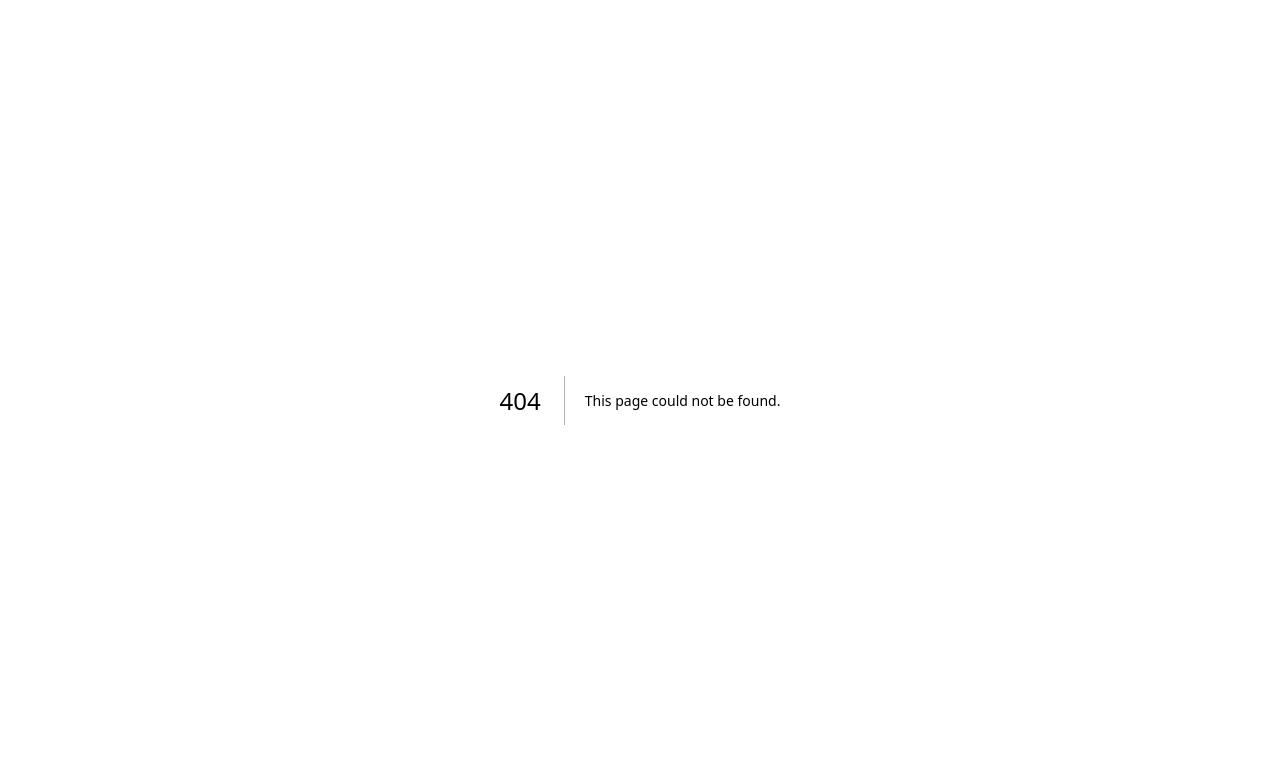
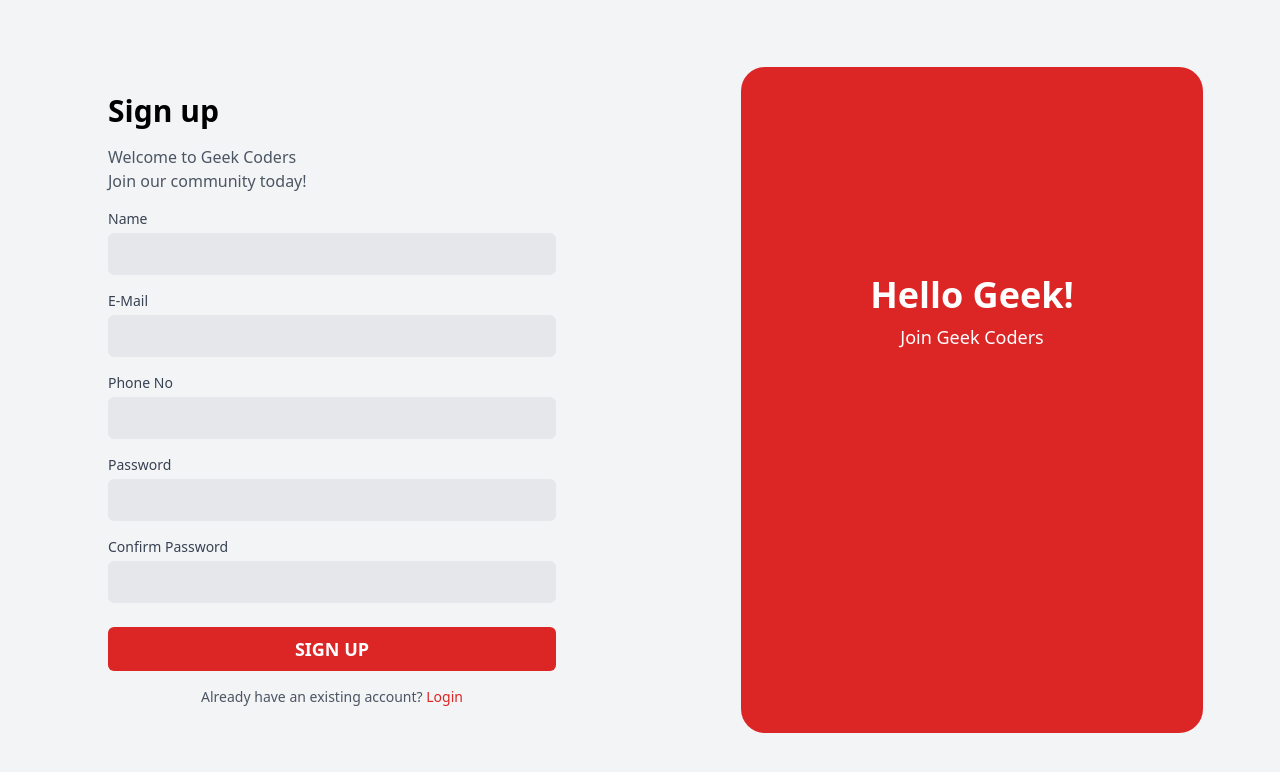
Before and after one commit to geekcoders-community/GeekCoders.Community, a Next.js app: page /signup in a window 1280 px wide. Before the commit this address had no page. Shown: the top 772 px of the page. Built offline with nearby package versions, Linux system fonts and the light colour scheme.

Commit message:
signup page

```diff
--- a/app/globals.css
+++ b/app/globals.css
@@ -1,27 +1,3 @@
 @tailwind base;
 @tailwind components;
 @tailwind utilities;
-
-:root {
-  --background: #ffffff;
-  --foreground: #171717;
-}
-
-@media (prefers-color-scheme: dark) {
-  :root {
-    --background: #0a0a0a;
-    --foreground: #ededed;
-  }
-}
-
-body {
-  color: var(--foreground);
-  background: var(--background);
-  font-family: Arial, Helvetica, sans-serif;
-}
-
-@layer utilities {
-  .text-balance {
-    text-wrap: balance;
-  }
-}
--- a/app/layout.js
+++ b/app/layout.js
@@ -1,16 +1,4 @@
-import localFont from "next/font/local";
 import "./globals.css";
-
-const geistSans = localFont({
-  src: "./fonts/GeistVF.woff",
-  variable: "--font-geist-sans",
-  weight: "100 900",
-});
-const geistMono = localFont({
-  src: "./fonts/GeistMonoVF.woff",
-  variable: "--font-geist-mono",
-  weight: "100 900",
-});
 
 export const metadata = {
   title: "Create Next App",
@@ -21,7 +9,7 @@
   return (
     <html lang="en">
       <body
-        className={`${geistSans.variable} ${geistMono.variable} antialiased`}
+        className='font-ClashDisplay'
       >
         {children}
       </body>
--- a/app/page.js
+++ b/app/page.js
@@ -1,101 +1,7 @@
-import Image from "next/image";
-
 export default function Home() {
   return (
-    <div className="grid grid-rows-[20px_1fr_20px] items-center justify-items-center min-h-screen p-8 pb-20 gap-16 sm:p-20 font-[family-name:var(--font-geist-sans)]">
-      <main className="flex flex-col gap-8 row-start-2 items-center sm:items-start">
-        <Image
-          className="dark:invert"
-          src="https://nextjs.org/icons/next.svg"
-          alt="Next.js logo"
-          width={180}
-          height={38}
-          priority
-        />
-        <ol className="list-inside list-decimal text-sm text-center sm:text-left font-[family-name:var(--font-geist-mono)]">
-          <li className="mb-2">
-            Get started by editing{" "}
-            <code className="bg-black/[.05] dark:bg-white/[.06] px-1 py-0.5 rounded font-semibold">
-              app/page.js
-            </code>
-            .
-          </li>
-          <li>Save and see your changes instantly.</li>
-        </ol>
-
-        <div className="flex gap-4 items-center flex-col sm:flex-row">
-          <a
-            className="rounded-full border border-solid border-transparent transition-colors flex items-center justify-center bg-foreground text-background gap-2 hover:bg-[#383838] dark:hover:bg-[#ccc] text-sm sm:text-base h-10 sm:h-12 px-4 sm:px-5"
-            href="https://vercel.com/new?utm_source=create-next-app&utm_medium=appdir-template-tw&utm_campaign=create-next-app"
-            target="_blank"
-            rel="noopener noreferrer"
-          >
-            <Image
-              className="dark:invert"
-              src="https://nextjs.org/icons/vercel.svg"
-              alt="Vercel logomark"
-              width={20}
-              height={20}
-            />
-            Deploy now
-          </a>
-          <a
-            className="rounded-full border border-solid border-black/[.08] dark:border-white/[.145] transition-colors flex items-center justify-center hover:bg-[#f2f2f2] dark:hover:bg-[#1a1a1a] hover:border-transparent text-sm sm:text-base h-10 sm:h-12 px-4 sm:px-5 sm:min-w-44"
-            href="https://nextjs.org/docs?utm_source=create-next-app&utm_medium=appdir-template-tw&utm_campaign=create-next-app"
-            target="_blank"
-            rel="noopener noreferrer"
-          >
-            Read our docs
-          </a>
-        </div>
-      </main>
-      <footer className="row-start-3 flex gap-6 flex-wrap items-center justify-center">
-        <a
-          className="flex items-center gap-2 hover:underline hover:underline-offset-4"
-          href="https://nextjs.org/learn?utm_source=create-next-app&utm_medium=appdir-template-tw&utm_campaign=create-next-app"
-          target="_blank"
-          rel="noopener noreferrer"
-        >
-          <Image
-            aria-hidden
-            src="https://nextjs.org/icons/file.svg"
-            alt="File icon"
-            width={16}
-            height={16}
-          />
-          Learn
-        </a>
-        <a
-          className="flex items-center gap-2 hover:underline hover:underline-offset-4"
-          href="https://vercel.com/templates?framework=next.js&utm_source=create-next-app&utm_medium=appdir-template-tw&utm_campaign=create-next-app"
-          target="_blank"
-          rel="noopener noreferrer"
-        >
-          <Image
-            aria-hidden
-            src="https://nextjs.org/icons/window.svg"
-            alt="Window icon"
-            width={16}
-            height={16}
-          />
-          Examples
-        </a>
-        <a
-          className="flex items-center gap-2 hover:underline hover:underline-offset-4"
-          href="https://nextjs.org?utm_source=create-next-app&utm_medium=appdir-template-tw&utm_campaign=create-next-app"
-          target="_blank"
-          rel="noopener noreferrer"
-        >
-          <Image
-            aria-hidden
-            src="https://nextjs.org/icons/globe.svg"
-            alt="Globe icon"
-            width={16}
-            height={16}
-          />
-          Go to nextjs.org →
-        </a>
-      </footer>
-    </div>
+    <>
+      Home
+    </>
   );
 }
--- /dev/null
+++ b/app/signup/page.js
@@ -0,0 +1,86 @@
+export default function SignUp() {
+    return (
+    <div className="flex min-h-screen bg-gray-100">
+      {/* Sign Up Form Section */}
+      <div className="flex flex-1 items-center justify-center p-6">
+        {/* Container for the Sign-Up Form */}
+        <div className="max-w-md w-full">
+          {/* Header for the Sign-Up Form */}
+          <h2 className="text-3xl font-Clashd font-bold mb-4">Sign up</h2>
+          <p className="text-gray-600 mb-4">
+            Welcome to Geek Coders <br /> Join our community today!
+          </p>
+
+          {/* Sign-Up Form */}
+          <form>
+            {/* Name Input Field */}
+            <div className="mb-4">
+              <label className="block text-sm font-medium text-gray-700">Name</label>
+              <input
+                type="text"
+                className="mt-1 w-full px-3 py-2 border rounded-md bg-gray-200 focus:outline-none"
+              />
+            </div>
+
+            {/* E-Mail Input Field */}
+            <div className="mb-4">
+              <label className="block text-sm font-medium text-gray-700">E-Mail</label>
+              <input
+                type="email"
+                className="mt-1 w-full px-3 py-2 border rounded-md bg-gray-200 focus:outline-none"
+              />
+            </div>
+
+            {/* Phone Number Input Field */}
+            <div className="mb-4">
+              <label className="block text-sm font-medium text-gray-700">Phone No</label>
+              <input
+                type="tel"
+                className="mt-1 w-full px-3 py-2 border rounded-md bg-gray-200 focus:outline-none"
+              />
+            </div>
+
+            {/* Password Input Field */}
+            <div className="mb-4">
+              <label className="block text-sm font-medium text-gray-700">Password</label>
+              <input
+                type="password"
+                className="mt-1 w-full px-3 py-2 border rounded-md bg-gray-200 focus:outline-none"
+              />
+            </div>
+
+            {/* Confirm Password Input Field */}
+            <div className="mb-6">
+              <label className="block text-sm font-medium text-gray-700">Confirm Password</label>
+              <input
+                type="password"
+                className="mt-1 w-full px-3 py-2 border rounded-md bg-gray-200 focus:outline-none"
+              />
+            </div>
+
+            {/* Submit Button */}
+            <button
+              type="submit"
+              className="w-full bg-red-600 text-white py-2 rounded-md text-lg font-semibold hover:bg-red-700"
+            >
+              SIGN UP
+            </button>
+          </form>
+
+          {/* Link to Login Page */}
+          <p className="mt-4 text-center text-sm text-gray-600">
+            Already have an existing account? <a href="#" className="text-red-600 hover:underline">Login</a>
+          </p>
+        </div>
+      </div>
+
+      {/* Red Box Section - Right Side */}
+      <div className="hidden md:flex flex-1 items-center justify-center">
+        <div className="bg-red-600 text-white text-center px-8 py-20 rounded-3xl w-3/4 h-5/6">
+          <h1 className="text-4xl font-bold mt-32">Hello Geek!</h1>
+          <p className="mt-2 text-lg">Join Geek Coders</p>
+        </div>
+      </div>
+    </div>
+  );
+}
```
